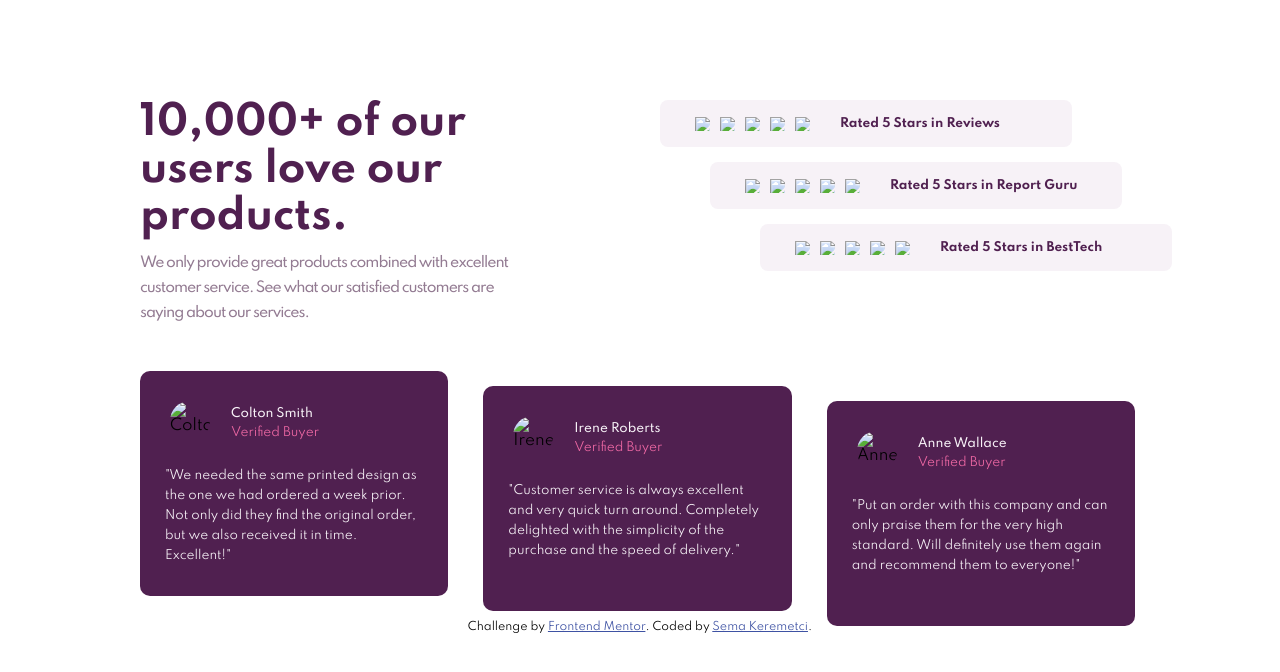
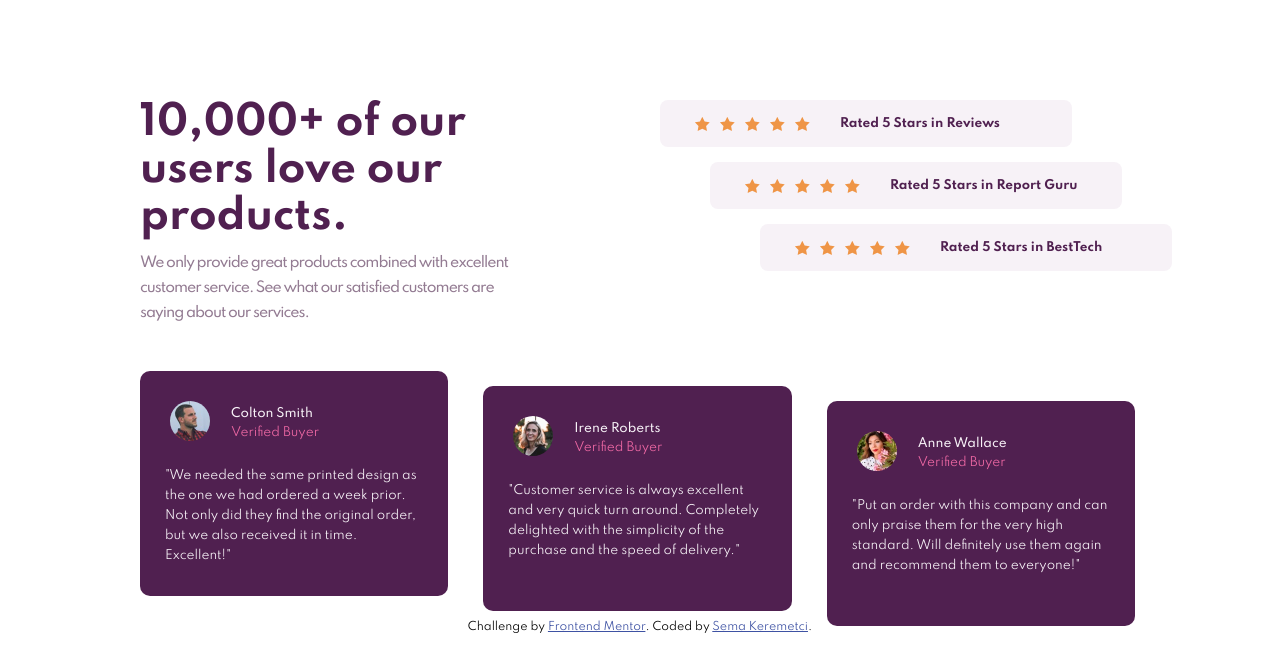
Before and after one commit to semakeremetci/Frontend-Mentor-Social-Proof-Section, a plain HTML site: page index.html in a window 1280 px wide. Drawn offline with Linux system fonts and the light colour scheme; the site is published under a folder, as on GitHub Pages, so addresses that start at the root find nothing.

Commit message:
img fixed

```diff
--- a/index.html
+++ b/index.html
@@ -8,7 +8,7 @@
 
     <link
       rel="icon"
-      type="image/png"
+      type="./image/png"
       sizes="32x32"
       href="./images/favicon-32x32.png"/>
 
@@ -30,26 +30,26 @@
 
       <div class="yıldızlar">
         <div class="birinci">
-          <img src="/images/icon-star.svg" alt="star">
-          <img src="/images/icon-star.svg" alt="star">
-          <img src="/images/icon-star.svg" alt="star">
-          <img src="/images/icon-star.svg" alt="star">
-          <img src="/images/icon-star.svg" alt="star" class="last">
+          <img src="./images/icon-star.svg" alt="star">
+          <img src="./images/icon-star.svg" alt="star">
+          <img src="./images/icon-star.svg" alt="star">
+          <img src="./images/icon-star.svg" alt="star">
+          <img src="./images/icon-star.svg" alt="star" class="last">
           <p2>Rated 5 Stars in Reviews</p2></div>
         <div class="ikinci">
-          <img src="/images/icon-star.svg" alt="star">
-          <img src="/images/icon-star.svg" alt="star">
-          <img src="/images/icon-star.svg" alt="star">
-          <img src="/images/icon-star.svg" alt="star">
-          <img src="/images/icon-star.svg" alt="star" class="last">
+          <img src="./images/icon-star.svg" alt="star">
+          <img src="./images/icon-star.svg" alt="star">
+          <img src="./images/icon-star.svg" alt="star">
+          <img src="./images/icon-star.svg" alt="star">
+          <img src="./images/icon-star.svg" alt="star" class="last">
           <p2>Rated 5 Stars in Report Guru</p2>
         </div>
         <div class="ucuncu">
-          <img src="/images/icon-star.svg" alt="star">
-          <img src="/images/icon-star.svg" alt="star">
-          <img src="/images/icon-star.svg" alt="star">
-          <img src="/images/icon-star.svg" alt="star">
-          <img src="/images/icon-star.svg" alt="star" class="last">
+          <img src="./images/icon-star.svg" alt="star">
+          <img src="./images/icon-star.svg" alt="star">
+          <img src="./images/icon-star.svg" alt="star">
+          <img src="./images/icon-star.svg" alt="star">
+          <img src="./images/icon-star.svg" alt="star" class="last">
           <p2>Rated 5 Stars in BestTech</p2>
         </div>
       </div>
@@ -59,7 +59,7 @@
 
       <div class="kutu">
         <div class="baslik">
-          <img src="/images/image-colton.jpg" alt="Colton" class="colton">
+          <img src="./images/image-colton.jpg" alt="Colton" class="colton">
           <div class="tag">
             <p3>Colton Smith</p3>
             <p4>Verified Buyer</p4>
@@ -72,7 +72,7 @@
 
       <div class="second kutu">
         <div class="baslik">
-          <img src="/images/image-irene.jpg" alt="Irene" class="colton">
+          <img src="./images/image-irene.jpg" alt="Irene" class="colton">
           <div class="tag">
             <p3>Irene Roberts</p3>
             <p4>Verified Buyer</p4></div>
@@ -83,7 +83,7 @@
 
       <div class="third kutu">
         <div class="baslik">
-          <img src="/images/image-anne.jpg" alt="Anne" class="colton">
+          <img src="./images/image-anne.jpg" alt="Anne" class="colton">
           <div class="tag">
           <p3>Anne Wallace</p3>
           <p4>Verified Buyer</p4>
```
